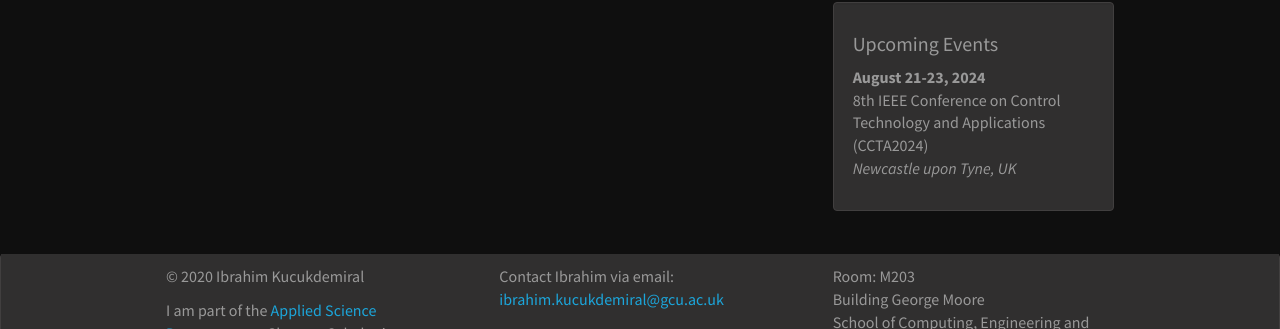
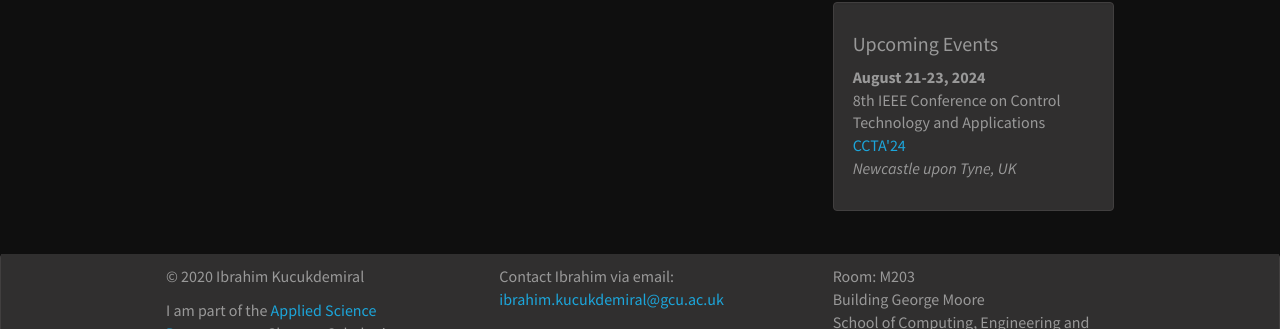
Before and after one commit to kucukdemiral/kucukdemiral.github.io, a Jekyll site: the page built from _pages/home.md, in a window 1280 px wide and 1267 px high. Shown: the part 818-1147 px from the top of the window. Built offline with Jekyll 4.4.1, drawn with Linux system fonts in a browser that asks for light colours; nearby versions of some CDN libraries; a style sheet for code colours, icons or effects is not loaded.

Commit message:
Update events.yml

```diff
--- a/_data/events.yml
+++ b/_data/events.yml
@@ -1,3 +1,3 @@
 - date: August 21-23, 2024
-  headline: " 8th IEEE Conference on Control Technology and Applications (CCTA2024)"
+  headline: " 8th IEEE Conference on Control Technology and Applications <a href='https://ccta2024.ieeecss.org/' target='_blank'> CCTA'24</a>"
   location: Newcastle upon Tyne, UK
```
